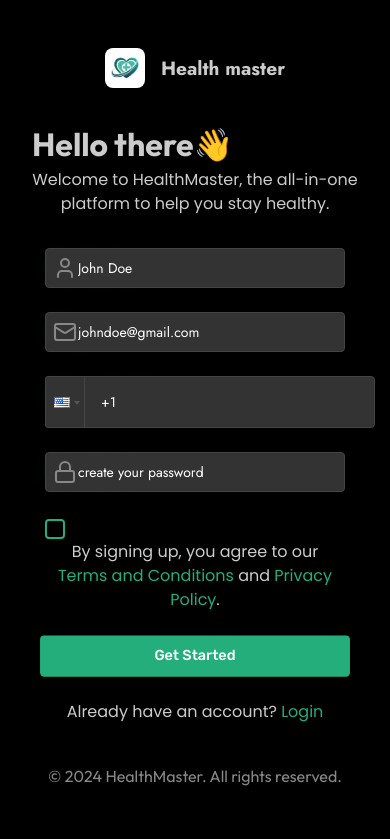
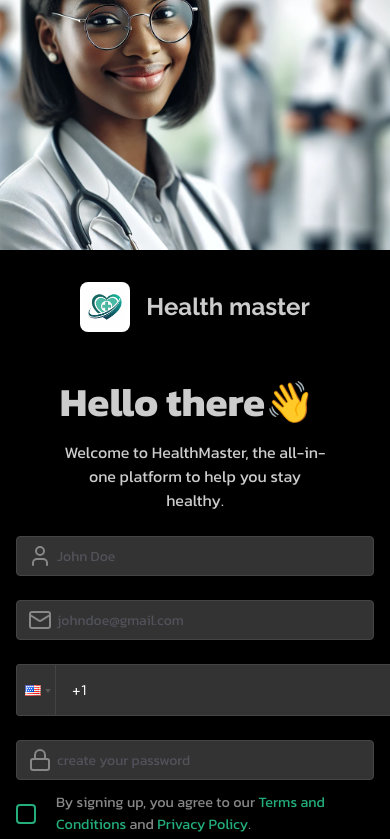
Before and after one commit to CHEGEBB/healthmasterv2, a Next.js app: page / in a window 390 px wide. Shown: the top 839 px of the page. Built offline with nearby package versions, Linux system fonts and the light colour scheme.

Commit message:
chore: Update checkbox styling and labels for terms and remember me

```diff
--- a/app/page.jsx
+++ b/app/page.jsx
@@ -104,12 +104,12 @@ export default function Home() {
               />
             </div>
           </div>
-          <div className="flex-row form-group">
-          <input type="checkbox" name='terms' id='terms' required />
-            <p>
+          <div className="flex-row form-group custom-checkbox-container">
+            <input type="checkbox" name='terms' id='terms' required className="custom-checkbox" />
+            <label htmlFor="terms">
               By signing up, you agree to our <a href="/terms">Terms and Conditions</a> and{" "}
               <a href="/privacy">Privacy Policy</a>.
-            </p>
+            </label>
           </div>
           <div className="form-group">
             <Button type="submit" className="btn btn-primary">
--- a/sass/auth.scss
+++ b/sass/auth.scss
@@ -1,11 +1,12 @@
-@import url('https://fonts.googleapis.com/css2?family=Rubik:wght@300;400;500;700&family=Outfit:wght@300;400;500;700&family=Poppins:wght@300;400;500;700&family=Jost:wght@300;400;500;700&display=swap');
-
+@import "./colors";
+@import "./fonts";
+@import url('https://fonts.googleapis.com/css2?family=Jost:ital,wght@0,100..900;1,100..900&family=Kanit:ital,wght@0,100;0,200;0,300;0,400;0,500;0,600;0,700;0,800;0,900;1,100;1,200;1,300;1,400;1,500;1,600;1,700;1,800;1,900&family=Montserrat:ital,wght@0,100..900;1,100..900&family=Open+Sans:ital,wght@0,300..800;1,300..800&family=Outfit:wght@100..900&family=Poppins:ital,wght@0,100;0,200;0,300;0,400;0,500;0,600;0,700;0,800;0,900;1,100;1,200;1,300;1,400;1,500;1,600;1,700;1,800;1,900&family=Raleway:ital,wght@0,100..900;1,100..900&family=Roboto:ital,wght@0,100;0,300;0,400;0,500;0,700;0,900;1,100;1,300;1,400;1,500;1,700;1,900&family=Rubik:ital,wght@0,300..900;1,300..900&display=swap');
 // Mixins for responsive design
 @mixin for-phone-only {
   @media (max-width: 599px) { @content; }
 }
 @mixin for-tablet-portrait-up {
-  @media (min-width: 600px) { @content; }
+  @media (min-width: 600px) and (max-width: 899px) { @content; }
 }
 @mixin for-tablet-landscape-up {
   @media (min-width: 900px) { @content; }
@@ -13,242 +14,213 @@
 @mixin for-desktop-up {
   @media (min-width: 1200px) { @content; }
 }
-@mixin for-big-desktop-up {
-  @media (min-width: 1800px) { @content; }
+body{
+  font-family: 'Raleway', sans-serif !important;
 }
 
 @mixin button-style {
-  padding: 0.5rem;
+  padding: 0.75rem;
   border: none;
   border-radius: 0.25rem;
   background-color: #24AE7C;
   color: white;
   cursor: pointer;
   transition: all 0.3s ease;
+  width: 100%;
+  font-weight: 500;
+  font-family: $font-raleway;
+
+
+
   &:hover {
     background-color: #2485AE;
-    transform: translateY(-2px) scale(1.05);
+    transform: translateY(-2px);
+  }
+
+  @include for-phone-only {
+    animation: pulseButton 2s infinite;
   }
 }
 
 .container {
   display: flex;
-  flex-direction: column;
+  flex-direction: column-reverse;
   background-color: black;
   color: #ccc;
-  align-items: center;
-  font-family: 'Rubik', sans-serif;
   min-height: 100vh;
-  padding: 1rem;
+  font-family: $font-raleway;
+
 
   @include for-tablet-landscape-up {
     flex-direction: row;
-    overflow-y: hidden;
-    padding: 0;
-  }
-
-  .form-logo {
-    position: relative;
-    display: flex;
-    flex-direction: row;
-    align-items: center;
-    margin-bottom: 2rem;
-
-    @include for-tablet-landscape-up {
-      position: absolute;
-      top: 5%;
-      left: 5%;
-      margin-bottom: 0;
-    }
-
-    h2 {
-      font-family: 'Jost', sans-serif;
-      font-size: 1.2rem;
-      font-weight: 700;
-      margin-left: 1rem;
-
-      @include for-tablet-portrait-up {
-        font-size: 1.5rem;
-      }
-    }
-
-    img {
-      width: 40px;
-      height: 40px;
-      border-radius: 8px;
-
-      @include for-tablet-portrait-up {
-        width: 50px;
-        height: 50px;
-      }
-    }
   }
 
   .form-container {
     width: 100%;
+    padding: 2rem 1rem;
     display: flex;
     flex-direction: column;
     align-items: center;
-    padding: 2rem 1rem;
 
     @include for-tablet-landscape-up {
       width: 50%;
+      padding: 4rem;
       align-items: flex-start;
-      padding: 4rem;
+    }
+
+    .form-logo {
+      display: flex;
+      align-items: center;
+      margin-bottom: 2rem;
+
+      img {
+        width: 50px;
+        height: 50px;
+        border-radius: 8px;
+      }
+
+      h2 {
+        font-size: 1.5rem;
+        font-weight: 700;
+        margin-left: 1rem;
+        font-family: $font-raleway !important;
+
+      }
     }
 
     .form-title {
+      text-align: center;
       margin-bottom: 2rem;
-      text-align: center;
 
       @include for-tablet-landscape-up {
         text-align: left;
       }
+      @include for-phone-only{
+        margin-bottom: 1rem;
+        text-align: center;
+        align-items: center;
+        padding: 0.5rem;
+        justify-content: center;
+        width: 80%;
+      }
 
       h1 {
-        font-family: 'Outfit', sans-serif;
-        font-size: 2rem;
+        font-size: 2.5rem;
         font-weight: 700;
+        font-family: $font-kanit !important;
 
-        @include for-tablet-portrait-up {
-          font-size: 2.5rem;
-        }
+      }
+
+      p {
+        margin-top: 0.5rem;
+        font-family: $font-kanit !important;
+
       }
     }
 
-    .form-group {
+    form {
       width: 100%;
-      max-width: 300px;
-      margin-bottom: 1.5rem;
-      position: relative;
+      max-width: 400px;
 
       @include for-tablet-portrait-up {
-        max-width: 400px;
+        max-width: 80%;
       }
 
-      @include for-desktop-up {
+      @include for-tablet-landscape-up {
         max-width: 550px;
       }
 
-      .copyright {
-        font-size: 1rem;
-        color: #888;
-        margin-top: 1rem;
-        font-family: 'Outfit', sans-serif;
-        text-align: center;
+      .form-group {
+        margin-bottom: 1.5rem;
+        position: relative;
 
-        @include for-tablet-landscape-up {
+
+        label {
           position: absolute;
-          top: 55%;
-          font-size: 1.2rem;
-          text-align: left;
+          left: 2.5rem;
+          top: 50%;
+          transform: translateY(-50%);
+          transition: all 0.3s ease;
+          pointer-events: none;
+          color: #888;
+          font-family: $font-kanit !important;
+
+        }
+
+        .input-wrapper {
+          position: relative;
+
+          .input-icon {
+            position: absolute;
+            left: 0.75rem;
+            top: 50%;
+            transform: translateY(-50%);
+            color: #888;
+          }
+
+          input {
+            width: 100%;
+            padding: 0.75rem 0.75rem 0.75rem 2.5rem;
+            border-radius: 0.25rem;
+            border: 1px solid #444;
+            background-color: #333;
+            color: #52525b;
+            transition: all 0.3s ease;
+            font-family: $font-kanit !important;
+
+
+            &:focus {
+              outline: none;
+              border-color: #24AE7C;
+              background-color: #444;
+
+              & + label {
+                top: -1.5rem;
+                left: 0;
+                font-size: 0.8rem;
+                color: #24AE7C;
+              }
+            }
+          }
+        }
+
+        &.focused {
+          label {
+            top: -1.5rem;
+            left: 0;
+            font-size: 0.8rem;
+            color: #24AE7C;
+          }
+        }
+      }
+
+      .phone-input-wrapper {
+        margin-top: 10px;
+
+        .react-tel-input {
+          .form-control {
+            width: 100% !important;
+            padding: 0.75rem 0.75rem 0.75rem 3.5rem;
+            background-color: #333;
+            color: white;
+            border: 1px solid #444;
+            border-radius: 0.25rem;
+            font-family: "Jost", sans-serif;
+          }
+
+          .flag-dropdown {
+            background-color: #333;
+            border: 1px solid #444;
+          }
         }
       }
 
       input[type="checkbox"] {
-        display: inline-block;
-        width: 20px;
-        height: 20px;
-        position: relative;
-        appearance: none;
-        border: 2px solid #24AE7C;
-        border-radius: 4px;
-        background-color: #000;
-        transition: background-color 0.3s, border-color 0.3s;
-        vertical-align: middle;
         margin-right: 0.5rem;
-
-        &:checked {
-          background-color: #24AE7C;
-          border-color: #24AE7C;
-
-          &::after {
-            content: "";
-            position: absolute;
-            left: 6px;
-            top: 2px;
-            width: 5px;
-            height: 10px;
-            border: solid #000;
-            border-width: 0 2px 2px 0;
-            transform: rotate(45deg);
-          }
-        }
       }
 
-      label {
-        position: absolute;
-        left: 0.5rem;
-        top: 0.5rem;
-        transition: all 0.3s ease;
-        pointer-events: none;
-        font-family: 'Poppins', sans-serif;
-        animation: textGlow 3s ease-in-out infinite alternate;
-      }
-
-      .input-wrapper {
-        position: relative;
-
-        .input-icon {
-          position: absolute;
-          left: 0.5rem;
-          top: 50%;
-          transform: translateY(-50%);
-          color: #888;
-          transition: all 0.3s ease;
-        }
-
-        input {
-          width: 100%;
-          padding: 0.5rem 0.5rem 0.5rem 2rem;
-          border-radius: 0.25rem;
-          border: 1px solid #444;
-          background-color: #333;
-          color: white;
-          font-family: 'Jost', sans-serif;
-          transition: all 0.3s ease;
-
-          &:focus {
-            outline: none;
-            border-color: #24AE7C;
-            background-color: #444;
-          }
-        }
-      }
-
-      &.focused {
-        label {
-          top: -1.5rem;
-          left: 0;
-          font-size: 0.8rem;
-          color: #24AE7C;
-        }
-
-        .input-icon {
-          opacity: 0;
-        }
-
-        input {
-          padding-left: 0.5rem;
-        }
-      }
-    }
-
-    button {
-      @include button-style;
-      width: 100%;
-      max-width: 300px;
-      padding: 0.75rem;
-      font-family: 'Rubik', sans-serif;
-      font-weight: 500;
-      animation: heartbeat 2s ease-in-out infinite;
-
-      @include for-tablet-portrait-up {
-        max-width: 400px;
-      }
-
-      @include for-desktop-up {
-        max-width: 550px;
+      button {
+        @include button-style;
       }
     }
 
@@ -268,84 +240,135 @@
         }
       }
     }
+
+    .copyright {
+      margin-top: 2rem;
+      font-size: 0.9rem;
+      color: #888;
+    }
   }
 
   .container-image {
     width: 100%;
-    height: 300px;
-    position: relative;
-    animation: fadeIn 2s ease-in 0.5s forwards;
+    height: 200px;
+    overflow: hidden;
+
+    @include for-tablet-portrait-up {
+      height: 500px;
+    }
 
     @include for-tablet-landscape-up {
       width: 50%;
       height: 100vh;
+    }
+    @include for-phone-only{
+      height: 250px;
     }
 
     img {
       width: 100%;
       height: 100%;
       object-fit: cover;
-      animation: bounceOnScroll 3s ease-in-out infinite alternate;
     }
   }
 }
 
-.phone-input-wrapper {
-  margin-top: 10px;
-  width: 100%;
-}
-
-.phone-input {
-  width: 100% !important;
-  background-color: #333;
-  color: white;
-  border: 1px solid #444;
-  border-radius: 0.25rem;
-  font-family: "Jost", sans-serif;
-
-  input {
-    color: white;
-    background-color: #333;
-    padding: 10px;
-    width: 100% !important;
+// Mobile-specific animations
+@include for-phone-only {
+  .form-container {
+    animation: slideUpFadeIn 0.5s ease-out;
   }
 
-  .react-tel-input .flag-dropdown {
-    background-color: #333;
-    border: 1px solid #444;
+  .form-logo, .form-title, .form-group {
+    animation: fadeInStagger 0.5s ease-out;
+    animation-fill-mode: both;
+  }
+
+  @for $i from 1 through 10 {
+    .form-group:nth-child(#{$i}) {
+      animation-delay: #{$i * 0.1}s;
+    }
   }
 }
 
-@keyframes heartbeat {
-  0%, 100% { transform: scale(1); }
-  50% { transform: scale(1.1); }
+@keyframes slideUpFadeIn {
+  from {
+    opacity: 0;
+    transform: translateY(20px);
+  }
+  to {
+    opacity: 1;
+    transform: translateY(0);
+  }
 }
 
-@keyframes slideInLeft {
-  from { transform: translateX(-100%); opacity: 0; }
-  to { transform: translateX(0); opacity: 1; }
+@keyframes fadeInStagger {
+  from {
+    opacity: 0;
+    transform: translateY(10px);
+  }
+  to {
+    opacity: 1;
+    transform: translateY(0);
+  }
 }
 
-@keyframes fadeIn {
-  from { opacity: 0; }
-  to { opacity: 1; }
+@keyframes pulseButton {
+  0%, 100% {
+    transform: scale(1);
+  }
+  50% {
+    transform: scale(1.05);
+  }
 }
+.custom-checkbox-container {
+  display: flex;
+  align-items: flex-start;
+  margin-bottom: 1rem;
+  font-family: $font-outfit !important;
 
-@keyframes diagonalSlideIn {
-  0% { transform: translate(-100%, -100%); opacity: 0; }
-  100% { transform: translate(0, 0); opacity: 1; }
+  .custom-checkbox {
+    appearance: none;
+    width: 20px;
+    height: 20px;
+    border: 2px solid #24AE7C;
+    border-radius: 4px;
+    background-color: transparent;
+    cursor: pointer;
+    position: relative;
+    margin-right: 10px;
+    flex-shrink: 0;
+
+    &:checked {
+      background-color: #24AE7C;
+      border-color: #24AE7C;
+
+      &::after {
+        content: "";
+        position: absolute;
+        left: 6px;
+        top: 2px;
+        width: 5px;
+        height: 10px;
+        border: solid #000;
+        border-width: 0 2px 2px 0;
+        transform: rotate(45deg);
+      }
+    }
+  }
+
+  label {
+    font-size: 0.9rem;
+    color: #ccc;
+    cursor: pointer;
+
+    a {
+      color: #24AE7C;
+      text-decoration: none;
+
+      &:hover {
+        text-decoration: underline;
+      }
+    }
+  }
 }
-
-@keyframes textGlow {
-  0%, 100% { text-shadow: 0 0 5px #24AE7C, 0 0 10px #24AE7C, 0 0 15px #24AE7C; }
-  50% { text-shadow: 0 0 10px #2485AE, 0 0 20px #2485AE, 0 0 25px #2485AE; }
-}
-
-@keyframes ripple {
-  to { transform: translate(-50%, -50%) scale(1); opacity: 0; }
-}
-
-@keyframes bounceOnScroll {
-  0%, 100% { transform: translateY(0); }
-  50% { transform: translateY(-20px); }
-}
--- a/sass/data.scss
+++ b/sass/data.scss
@@ -1,44 +1,114 @@
 // data.scss
+
+// Variables
+$primary-color: #24AE7C;
+$secondary-color: #0aabcb;
+$background-color: #000;
+$text-color: #fff;
+
+// Mixins for responsiveness
+@mixin respond-to($breakpoint) {
+  @if $breakpoint == "desktop" {
+    @media (min-width: 1280px) and (max-width: 1920px) { @content; }
+  }
+  @if $breakpoint == "tablet" {
+    @media (min-width: 768px) and (max-width: 1279px) { @content; }
+  }
+  @if $breakpoint == "mobile" {
+    @media (max-width: 767px) { @content; }
+  }
+}
+
+// Global styles
+body {
+  font-family: 'Outfit', sans-serif;
+  margin: 0;
+  padding: 0;
+  background-color: $background-color;
+  color: $text-color;
+}
 
 .container {
   display: flex;
   min-height: 100vh;
-  .form-logo{
+
+  @include respond-to('tablet') {
+    flex-direction: column;
+  }
+
+  @include respond-to('mobile') {
+    flex-direction: column;
+  }
+}
+
+.form-logo {
   display: flex;
   flex-direction: row;
-    h2{
+  align-items: center;
+  margin-bottom: 2rem;
+
+  h2 {
     font-family: 'Jost', sans-serif;
     font-size: 1.5rem;
     font-weight: 700;
-        margin-right: 1rem;
+    margin-left: 1rem;
     vertical-align: middle;
-        margin-top: 0.5rem;
   }
-    img{
+
+  img {
     width: 50px;
     height: 50px;
     margin-right: 1rem;
     vertical-align: middle;
     border-radius: 8px;
   }
+
+  @include respond-to('mobile') {
+    flex-direction: column;
+    align-items: flex-start;
+
+    h2 {
+      margin-left: 0;
+      margin-top: 0.5rem;
+    }
   }
 }
 
 .info-container {
   flex: 1;
-  background-color: black;
-  color: white;
+  background-color: $background-color;
+  color: $text-color;
   padding: 2rem;
   max-width: calc(100% - 200px);
+
+  @include respond-to('tablet') {
+    max-width: 100%;
+    padding: 1.5rem;
+  }
+
+  @include respond-to('mobile') {
+    max-width: 100%;
+    padding: 1rem;
+  }
 
   h2 {
     font-size: 2rem;
     margin-bottom: 1rem;
+
+    @include respond-to('mobile') {
+      font-size: 1.5rem;
+    }
   }
 
   p {
     font-size: 1rem;
     margin-bottom: 2rem;
+
+    @include respond-to('mobile') {
+      font-size: 0.9rem;
+      margin-bottom: 1.5rem;
+    }
+  }
 }
 
 .personal-info, .medical-info, .identification-form {
@@ -47,11 +117,19 @@
   h2 {
     font-size: 1.5rem;
     margin-bottom: 0.5rem;
+
+    @include respond-to('mobile') {
+      font-size: 1.3rem;
+    }
   }
 
   p {
     font-size: 0.9rem;
     margin-bottom: 1.5rem;
+
+    @include respond-to('mobile') {
+      font-size: 0.8rem;
+      margin-bottom: 1rem;
     }
   }
 }
@@ -62,6 +140,11 @@
   gap: 15px;
   margin-top: 20px;
   margin-left: 30px;
+  animation: fadeIn 1s ease-in;
+
+  @include respond-to('mobile') {
+    margin-left: 0;
+  }
 
   .consent-form {
     display: flex;
@@ -79,14 +162,14 @@
         height: 20px;
         position: relative;
         appearance: none;
-        border: 2px solid #24AE7C;
+        border: 2px solid $primary-color;
         border-radius: 4px;
-        background-color: #000;
+        background-color: $background-color;
         transition: background-color 0.3s, border-color 0.3s;
 
         &:checked {
-          background-color: #24AE7C;
-          border-color: #24AE7C;
+          background-color: $primary-color;
+          border-color: $primary-color;
 
           &::after {
             content: "";
@@ -95,22 +178,25 @@
             top: 10%;
             width: 8px;
             height: 12px;
-            border: solid #000;
+            border: solid $background-color;
             border-width: 0 2px 2px 0;
             transform: rotate(45deg);
           }
         }
       }
 
-
       label {
         position: relative;
         padding-left: 30px;
         font-size: 18px;
-        color: #24AE7C;
+        color: $primary-color;
         line-height: 1.5;
         cursor: pointer;
         font-family: 'Outfit', sans-serif;
+
+        @include respond-to('mobile') {
+          font-size: 16px;
+        }
       }
     }
   }
@@ -121,7 +207,23 @@
   min-height: 100vh;
   position: relative;
   overflow: hidden;
-  border-left: 4px solid #0aabcb;
+  border-left: 4px solid $secondary-color;
+
+  @include respond-to('tablet') {
+    width: 100%;
+    height: 200px;
+    min-height: auto;
+    border-left: none;
+    border-top: 4px solid $secondary-color;
+  }
+
+  @include respond-to('mobile') {
+    width: 100%;
+    height: 150px;
+    min-height: auto;
+    border-left: none;
+    border-top: 4px solid $secondary-color;
+  }
 
   img {
     object-fit: cover;
@@ -130,30 +232,11 @@
   }
 }
 
-@media (max-width: 768px) {
-  .container {
-    flex-direction: column;
+@keyframes fadeIn {
+  from { opacity: 0; }
+  to { opacity: 1; }
 }
 
-  .info-container {
-    max-width: 100%;
-  }
-
-  .image-container {
-    width: 100%;
-    height: 200px;
-    min-height: auto;
-  }
-}
-
-@keyframes fadeIn {
-  from {
-    opacity: 0;
-  }
-  to {
-    opacity: 1;
-  }
-}
 .submit-button {
   display: flex;
   flex-direction: column;
@@ -163,7 +246,8 @@
 
   .btn-primary {
     display: inline-flex;
-    width: 500px;
+    width: 100%;
+    max-width: 500px;
     align-items: center;
     justify-content: center;
     font-size: 1rem;
@@ -171,31 +255,50 @@
     padding: 0.75rem 1.5rem;
     border: none;
     border-radius: 0.375rem;
-    background-color: #24AE7C;
-    color: #fff;
+    background-color: $primary-color;
+    color: $text-color;
     box-shadow: 0 4px 6px rgba(0, 0, 0, 0.1);
     transition: background-color 0.3s, transform 0.3s;
 
     &:hover {
-      background-color: #1f8a60;
+      background-color: darken($primary-color, 10%);
       transform: scale(1.05);
     }
 
     &:focus {
       outline: none;
-      box-shadow: 0 0 0 2px rgba(36, 174, 124, 0.5);
+      box-shadow: 0 0 0 2px rgba($primary-color, 0.5);
+    }
+
+    @include respond-to('tablet') {
+      max-width: 400px;
+    }
+
+    @include respond-to('mobile') {
+      max-width: 100%;
+      font-size: 0.9rem;
+      padding: 0.6rem 1.2rem;
     }
   }
 
   p {
     font-size: 0.875rem;
-    color: #24AE7C;
+    color: $primary-color;
     text-align: center;
     margin: 0;
+
+    @include respond-to('mobile') {
+      font-size: 0.8rem;
+    }
   }
 }
 
+.copyright {
+  color: $secondary-color;
+  margin-top: 1rem;
+  font-size: 0.8rem;
 
-.terms-and-conditions {
-  animation: fadeIn 1s ease-in;
+  @include respond-to('mobile') {
+    font-size: 0.7rem;
   }
+}
```
Also changed, not shown: app/login/page.jsx (+5 -10 lines). Lines whose indentation alone changed are shown as unchanged.
